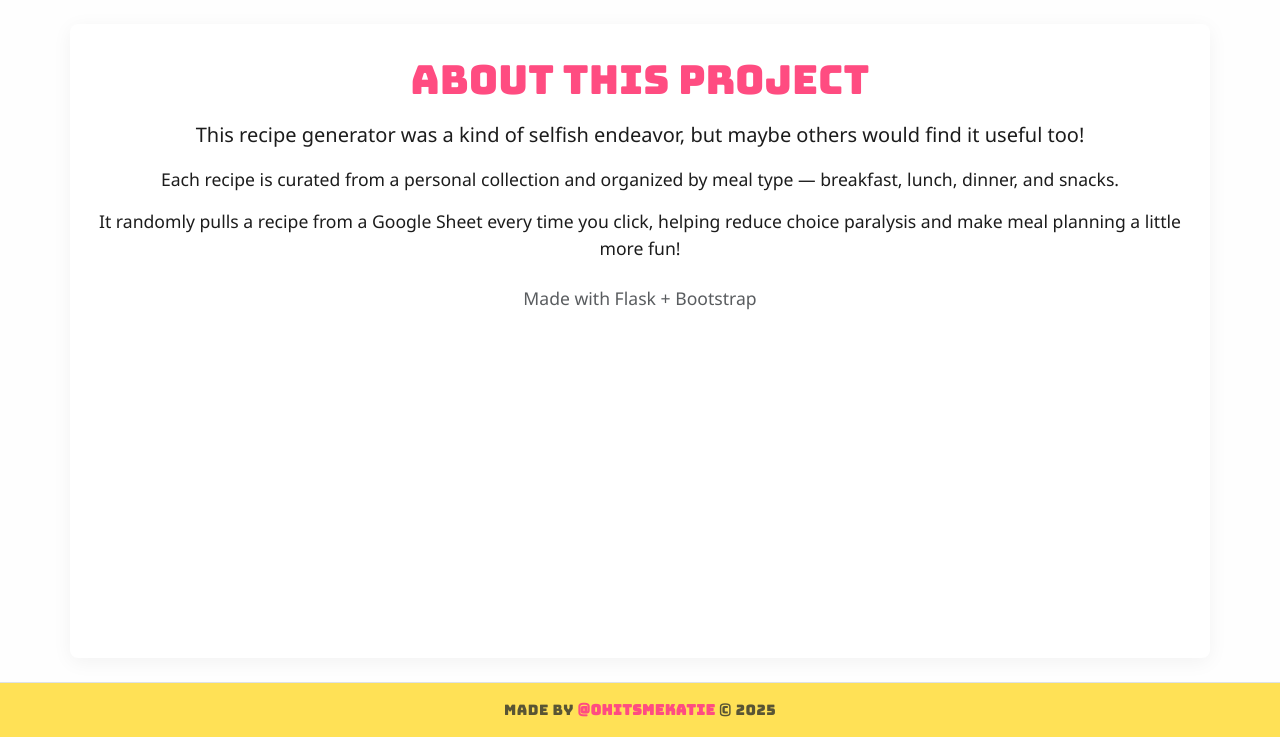
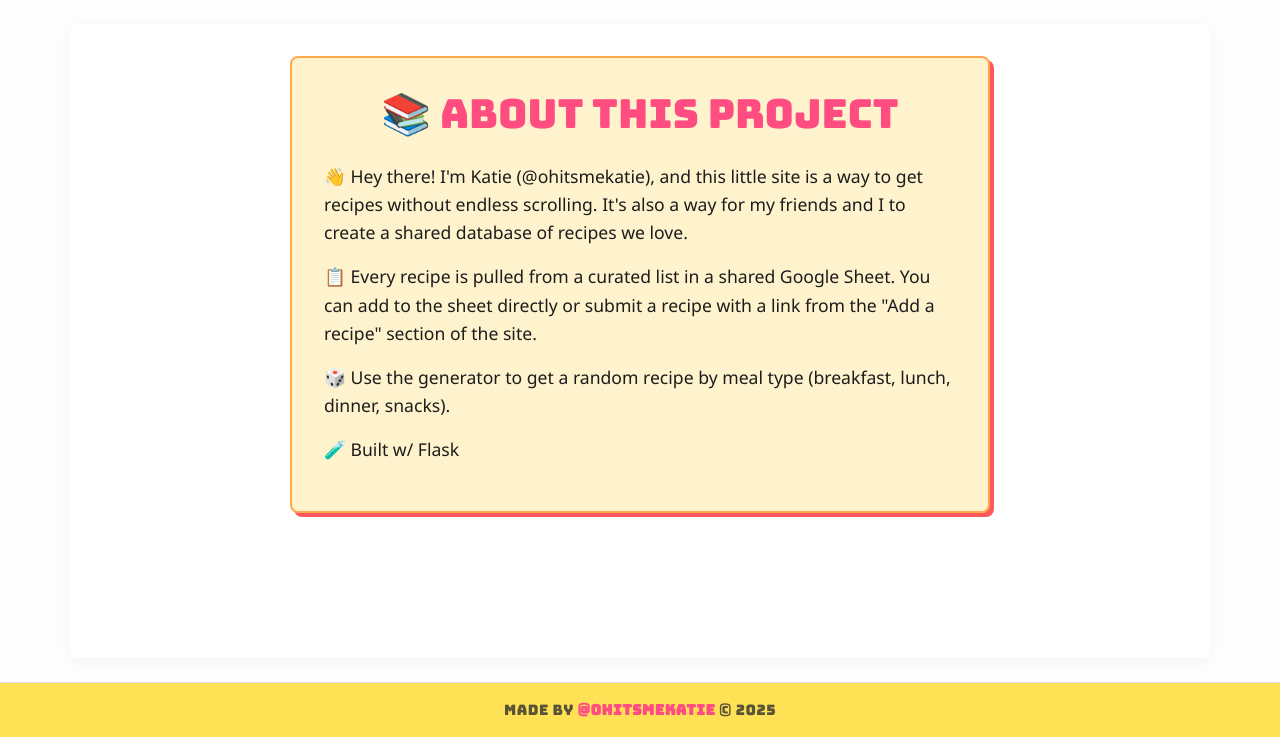
Before and after one commit to ohitsmekatie/curated-recipes, a Flask app: page /about in a window 1280 px wide. Shown: the part 63-800 px from the top of the page. Run offline with Flask 3, Linux system fonts and the light colour scheme.

Commit message:
style about section

```diff
--- a/app/static/styles.css
+++ b/app/static/styles.css
@@ -107,3 +107,13 @@ footer a {
 footer a:hover {
   text-decoration: underline;
 }
+
+.about-box {
+  background: #fff3cd;
+  border: 2px solid #ffa94d;
+  padding: 2rem;
+  border-radius: 8px;
+  box-shadow: 4px 4px 0px #ff595e;
+  font-size: 1.1rem;
+  line-height: 1.6;
+}
--- a/app/templates/about.html
+++ b/app/templates/about.html
@@ -3,9 +3,16 @@
 {% block title %}About – Curated Recipes{% endblock %}
 
 {% block content %}
-  <h1 class="mb-3 text-center">About This Project</h1>
-  <p class="lead text-center">This recipe generator was a kind of selfish endeavor, but maybe others would find it useful too!</p>
-  <p class="text-center">Each recipe is curated from a personal collection and organized by meal type — breakfast, lunch, dinner, and snacks.</p>
-  <p class="text-center">It randomly pulls a recipe from a Google Sheet every time you click, helping reduce choice paralysis and make meal planning a little more fun!</p>
-  <p class="text-muted text-center mt-4">Made with Flask + Bootstrap</p>
+  <div class="about-box mx-auto" style="max-width: 700px;">
+    <h1 class="text-center mb-4">📚 About This Project</h1>
+
+    <p>👋 Hey there! I'm Katie (@ohitsmekatie), and this little site is a way to get recipes without endless scrolling. It's also a way for my friends and I to create a shared database of recipes we love.</p>
+
+    <p>📋 Every recipe is pulled from a curated list in a shared Google Sheet. You can add to the sheet directly or submit a recipe with a link from the "Add a recipe" section of the site.</p>
+
+    <p>🎲 Use the generator to get a random recipe by meal type (breakfast, lunch, dinner, snacks).</p>
+
+    <p>🧪 Built w/ Flask</p>
+
+  </div>
 {% endblock %}
```
